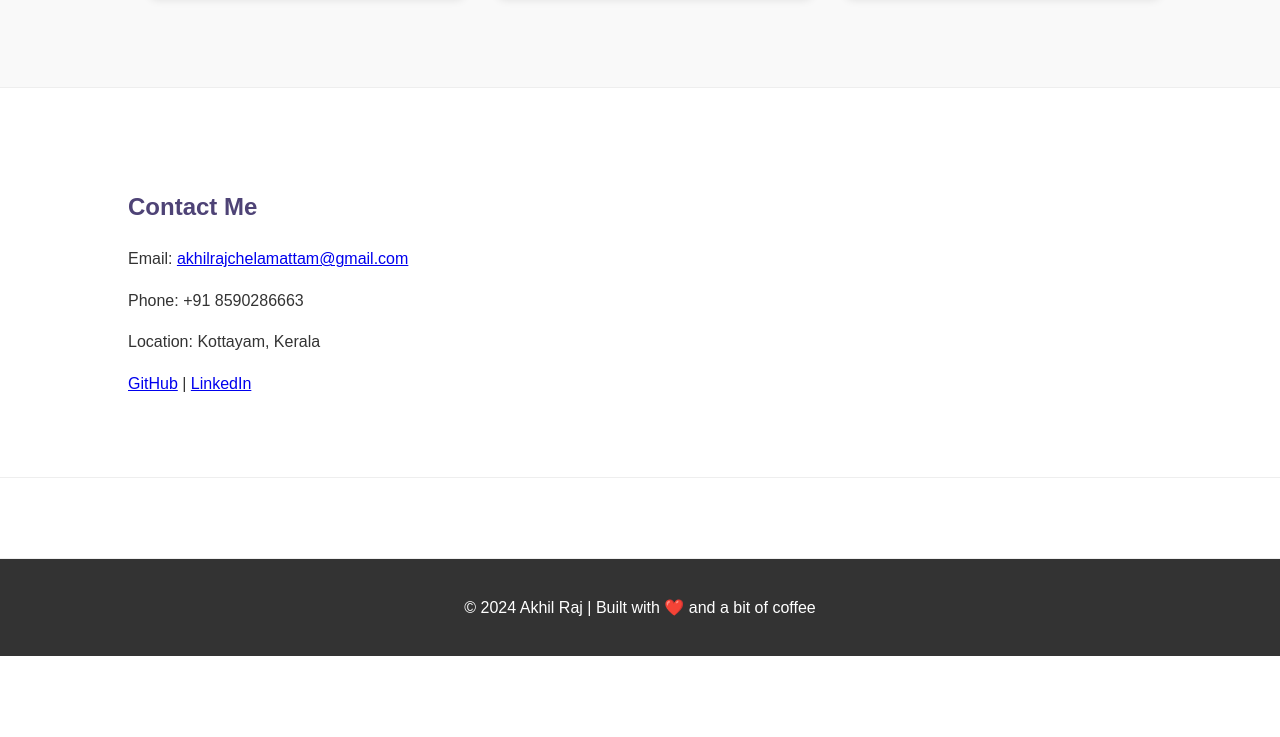
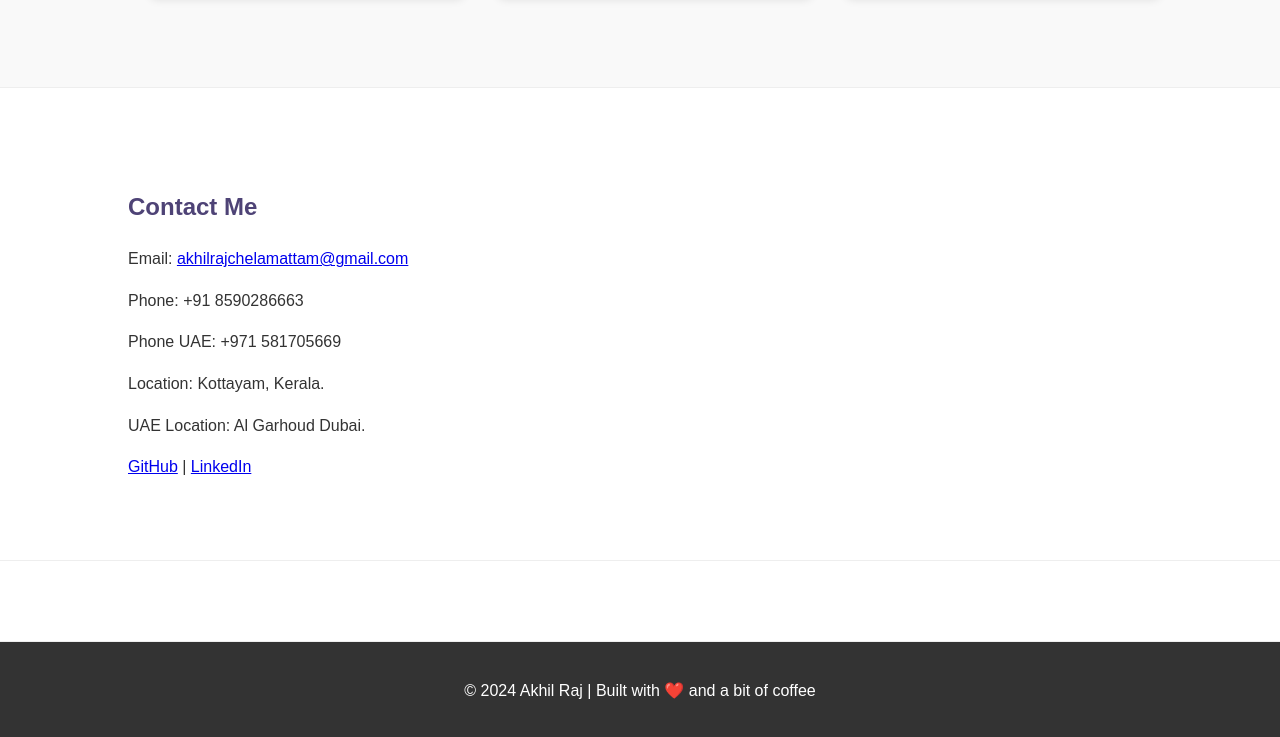
Before and after one commit to AKHILCHELAMATTAM/akhil-portfolio, a plain HTML site: page index.html in a window 1280 px wide. Shown: the part 3976-4713 px from the top of the page. Before the commit the page ends 4632 px from the top, so only its background shows below. Drawn offline with Linux system fonts and the light colour scheme.

Commit message:
Updated Location Details

```diff
--- a/index.html
+++ b/index.html
@@ -249,7 +249,9 @@
       <h2>Contact Me</h2>
       <p>Email: <a href="mailto:akhilrajchelamattam@gmail.com">akhilrajchelamattam@gmail.com</a></p>
       <p>Phone: +91 8590286663</p>
-      <p>Location: Kottayam, Kerala</p>
+      <p>Phone UAE: +971 581705669</p>
+      <p>Location: Kottayam, Kerala.</p>
+      <p>UAE Location: Al Garhoud Dubai.</p>
       <div class="socials">
         <a href="https://github.com/AKHILCHELAMATTAM" target="_blank">GitHub</a> |
         <a href="https://www.linkedin.com/in/akhil-raj-b84855193" target="_blank">LinkedIn</a>
```
